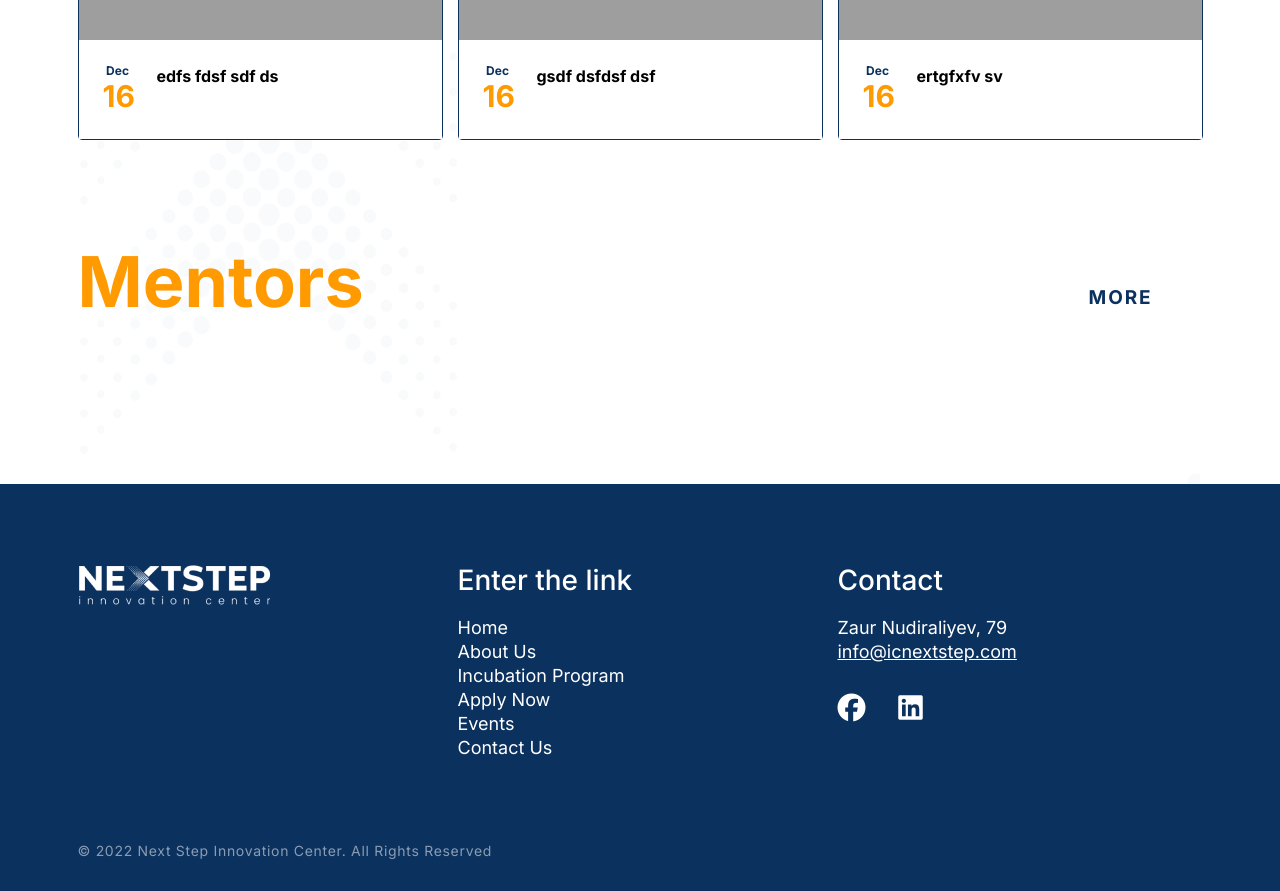
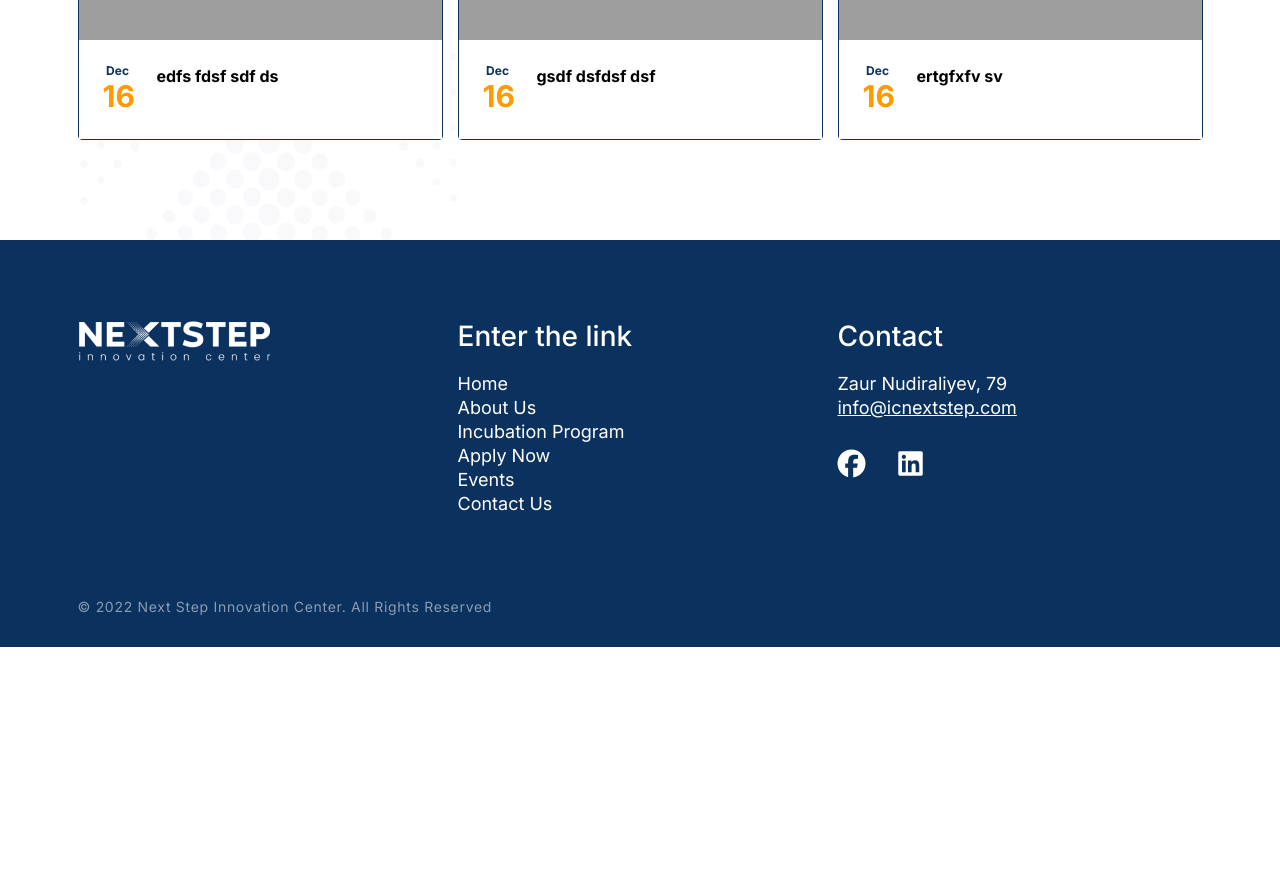
Before and after one commit to amurad77/nextstep, a Django app: page / in a window 1280 px wide. Shown: the part 1942-2833 px from the top of the page. After the commit the page ends 2589 px from the top, so only its background shows below. Run offline with Django 3.2, Linux system fonts and the light colour scheme; data comes from the database, SQL or seed files in the repository; data that the repository does not hold is empty; some libraries are stand-ins or nearby versions; grey boxes are pictures that could not be loaded.

Commit message:
index page  mentors delete

```diff
--- a/core/templates/index.html
+++ b/core/templates/index.html
@@ -90,30 +90,7 @@
             </div>
         </section>
 
-        <section class="container mentors">
-            <div>
-                <h2>Mentors</h2>
-                <a href="/incubation-program">More</a>
-            </div>
-            <div class="row">
 
-                {% for i in mentors %}
-                <div class="col-4">
-                    <div class="mentor-box">
-                        <div class="mentor-img" style="background-image: url('{{i.image.url}}');"></div>
-                        <div class="mentor-desc">
-                            <div>
-                                <p class="mentor-name">{{i.name}}</p>
-                                <p class="mentor-title">{{i.work}}</p>
-                            </div>
-                            <a href="{{i.linkedin_link}}"><i class="fa-brands fa-linkedin"></i></a>
-                        </div>
-                    </div>
-                </div>
-                {% endfor %}
-
-            </div>
-        </section>
     </main>
 
     {% endblock %}
--- a/core/views.py
+++ b/core/views.py
@@ -6,11 +6,11 @@ from django.shortcuts import get_object_or_404
 
 # Create your views here.
 def index(request):
-    mentors = Mentors.objects.all().order_by('-id')[0:][:3]
+    # mentors = Mentors.objects.all().order_by('-id')[0:][:3]
     events = Events.objects.all().order_by('-id')[0:][:3]
 
     context = {
-        'mentors': mentors,
+        # 'mentors': mentors,
         'events': events
     }
     return render(request, 'index.html', context)
```
